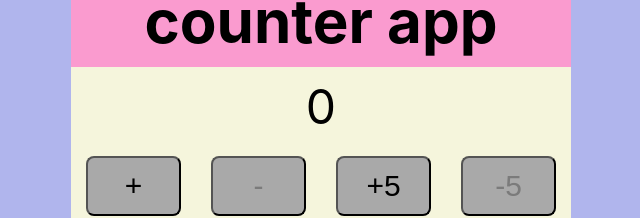
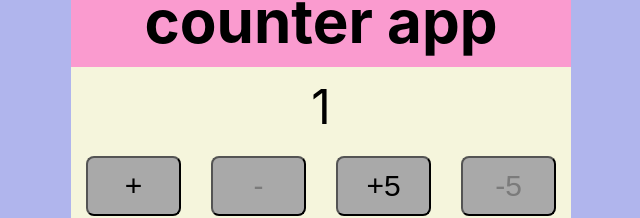
Before and after one commit to utpalogic/counter-app, a React (Create React App) app: page / in a window 1280 px wide. Shown: the part 365-583 px from the top of the page, without its empty margins (319-959 px from the left). Built offline with nearby package versions, Linux system fonts and the light colour scheme.

Commit message:
Update counter app

```diff
--- a/src/App.js
+++ b/src/App.js
@@ -2,7 +2,7 @@ import React, { useState } from 'react';
 import './App.css';
 
 const App = () => {
-  const [num, setNum] = useState(0);
+  const [num, setNum] = useState(1);
 
   const plusNum = () => {
     setNum(num + 1);
```
